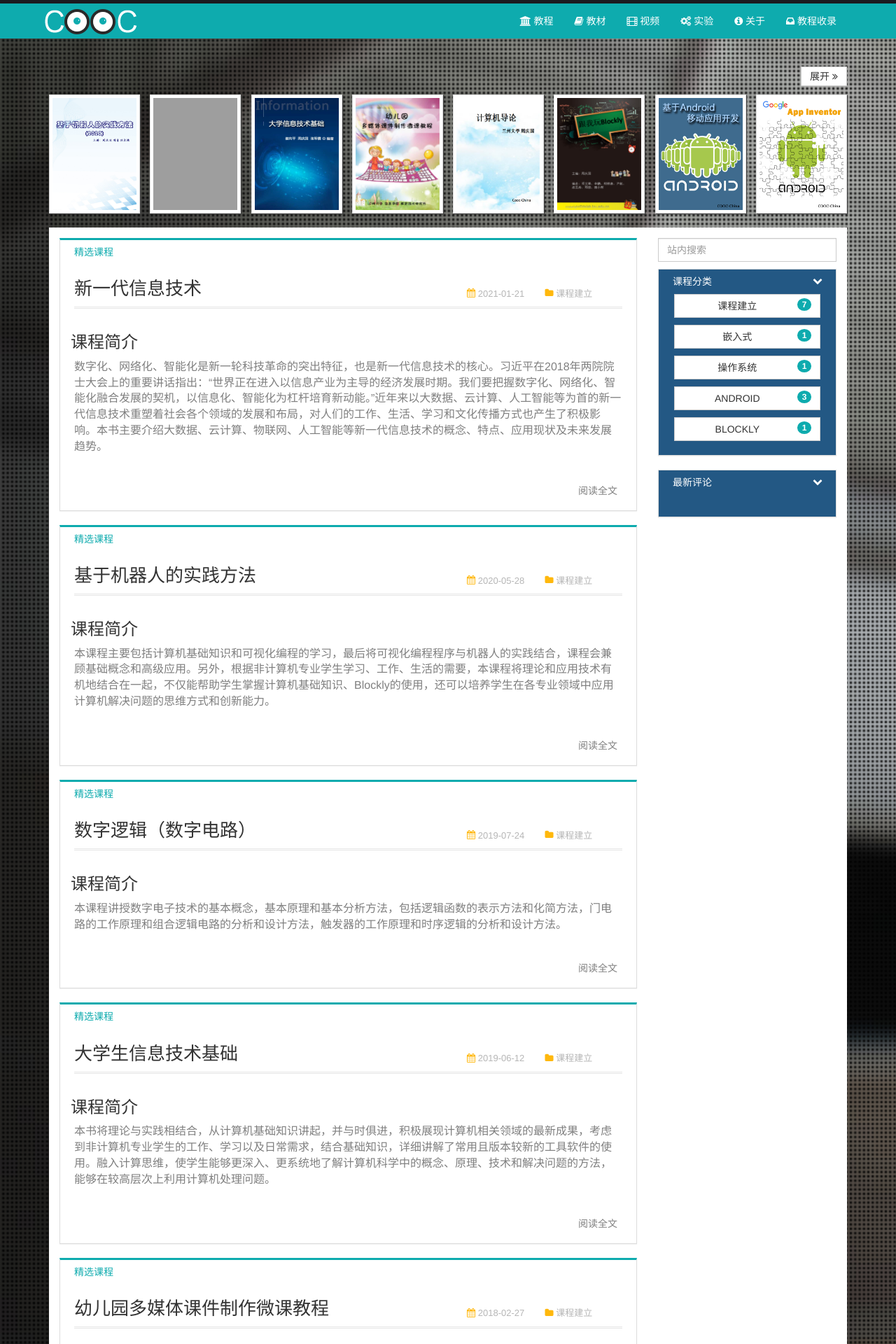
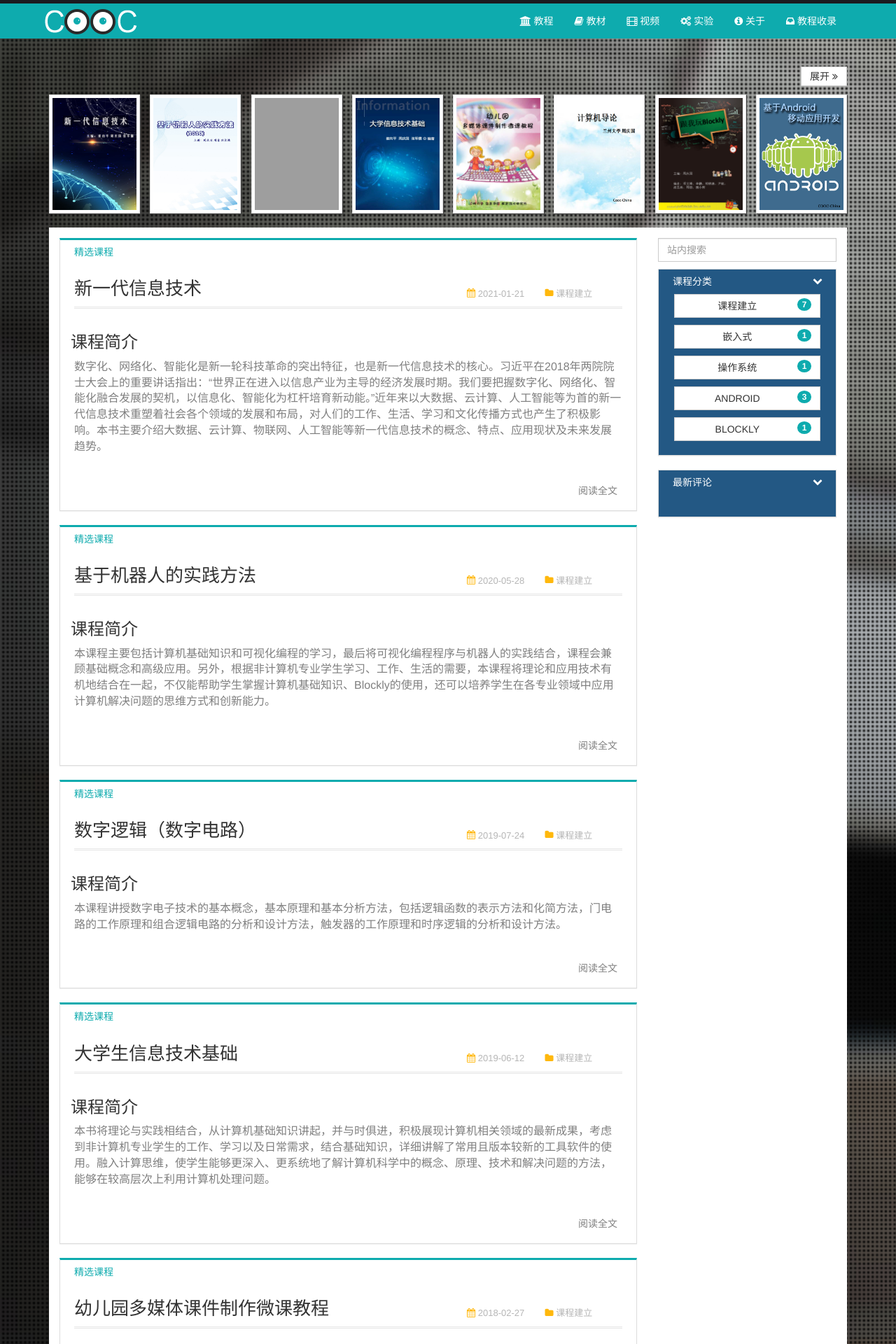
Before and after one commit to COOC-China/cooc-china.github.io, a Jekyll site: the page built from index.md, in a window 1280 px wide. Shown: the top 1920 px of the page at 70% size. Built offline with Jekyll 4.4.1, drawn with Linux system fonts in a browser that asks for light colours; comment, search, counter and statistics services are not loaded; grey boxes are pictures that could not be loaded.

Commit message:
Update index.md

```diff
--- a/index.md
+++ b/index.md
@@ -1,6 +1,7 @@
 ---
 layout: index
 ---
+* [![新一代信息技术）](/images/book-thumb/New-generation-information-technology.png)](https://www.yuque.com/swiftsonwran/myyobi)
 * [![基于机器人的实践方法）](/images/book-thumb/robot-based-practice.png)](https://zhaoyilun22.gitbook.io/robot/)
 * [![数字逻辑（数字电路）](/images/book-thumb/Digital-logic-digital-circuit.png)](https://zhumx13.gitbooks.io/graduation_book/content/)
 * [![大学生信息技术基础](/images/book-thumb/Information-Technology-Foundation.png)](https://luyuwen.gitbooks.io/uitf/content/)
```
